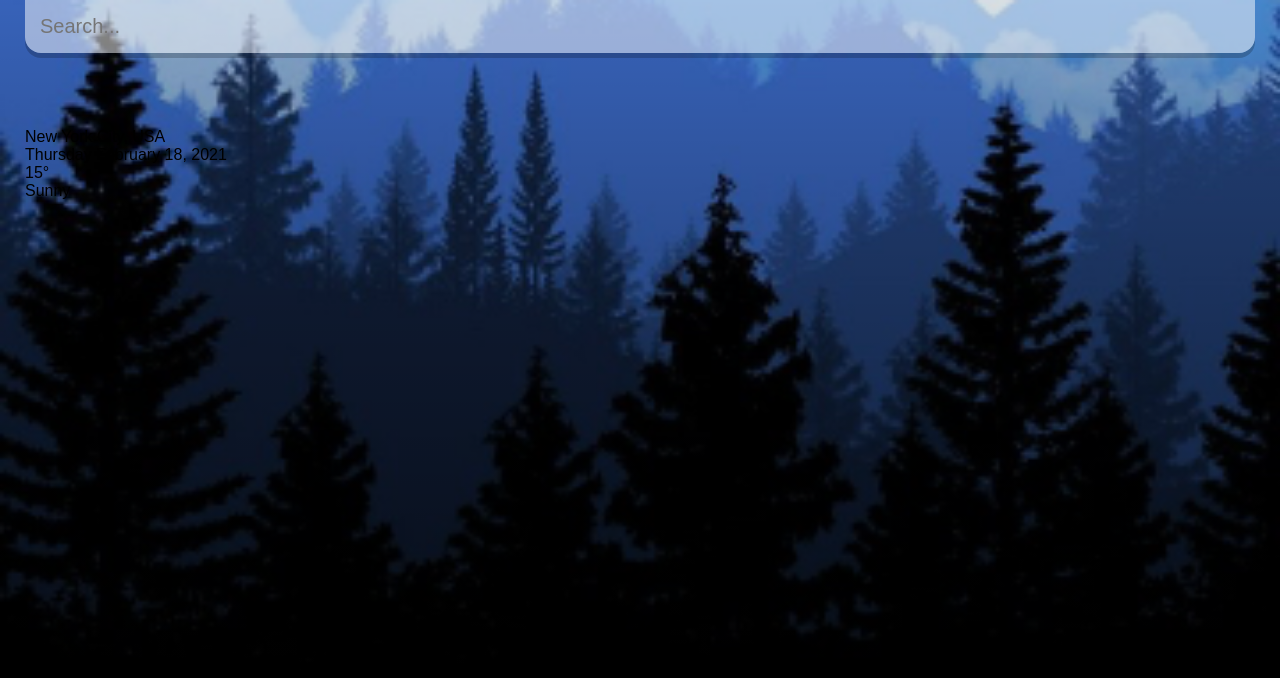
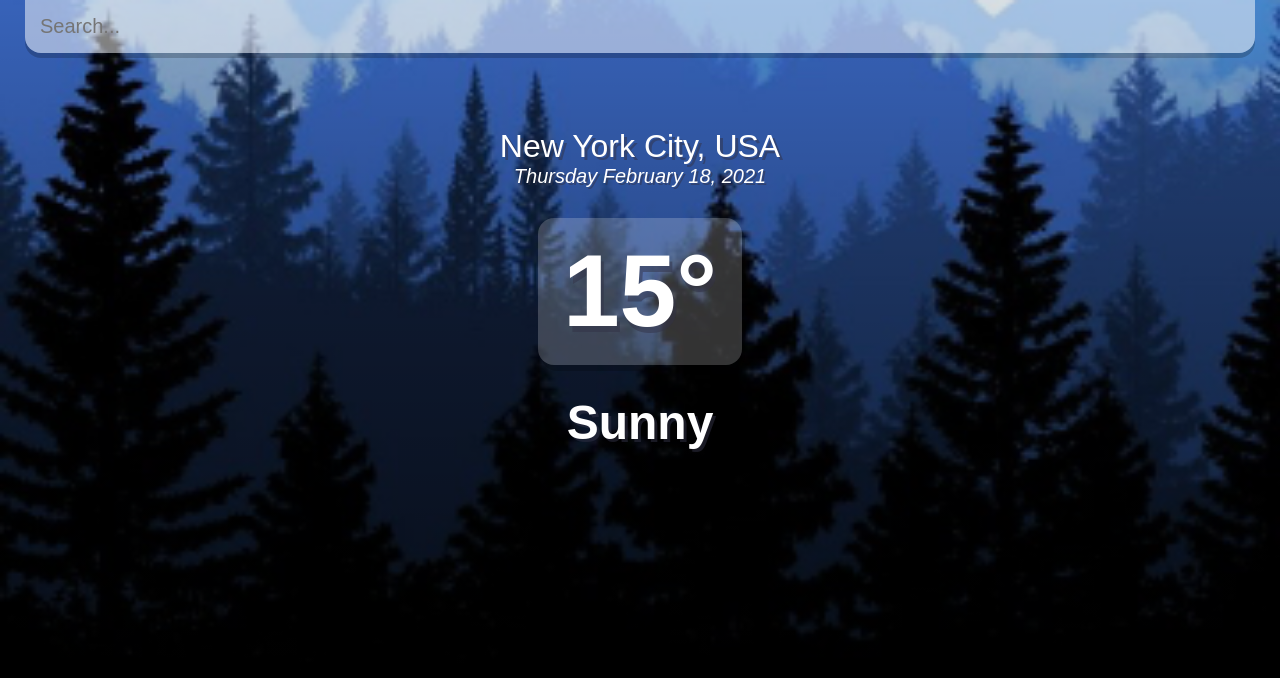
Before and after one commit to branmar97/weather-react, a React (Create React App) app: page / in a window 1280 px wide. Shown: the top 678 px of the page. Built offline with nearby package versions, Linux system fonts and the light colour scheme.

Commit message:
Update page and content styling

```diff
--- a/src/index.css
+++ b/src/index.css
@@ -12,7 +12,7 @@
   background-image: url('./assets/cold-bg.jpg');
   background-size: cover;
   background-position: bottom;
-  transition: 0.4 ease-out;
+  transition: 0.4 ease;
 }
 
 .app.warm {
@@ -55,3 +55,49 @@
 .search-box .search-bar:focus {
   background-color: rgba(255, 255, 255, 0.75);
 }
+
+.location-box .location {
+  color: #FFF;
+  font-size: 32px;
+  font-weight: 500;
+  text-align: center;
+  text-shadow: 3px 3px rgba(50, 50, 70, 0.5);
+}
+
+.location-box .date {
+  color: #FFF;
+  font-size: 20px;
+  font-weight: 300;
+  font-style: italic;
+  text-align: center;
+  text-shadow: 2px 2px rgba(50, 50, 70, 0.5);
+}
+
+.weather-box {
+  text-align: center;
+}
+
+.weather-box .temp {
+  position: relative;
+  display: inline-block;
+  margin: 30px auto;
+  background-color: rgba(255, 255, 255, 0.2);
+  border-radius: 16px;
+
+  padding: 15px 25px;
+
+  color: #FFF;
+  font-size: 102px;
+  font-weight: 900;
+
+  text-shadow: 3px 6px rgba(50, 50, 70, 0.5);
+  text-align: center;
+  box-shadow: 3px 6px rgba(0, 0, 0, 0.2);
+}
+
+.weather-box .weather {
+  color: #FFF;
+  font-size: 48px;
+  font-weight: 700;
+  text-shadow: 3px 3px rgba(50, 50, 70, 0.5);
+}
```
